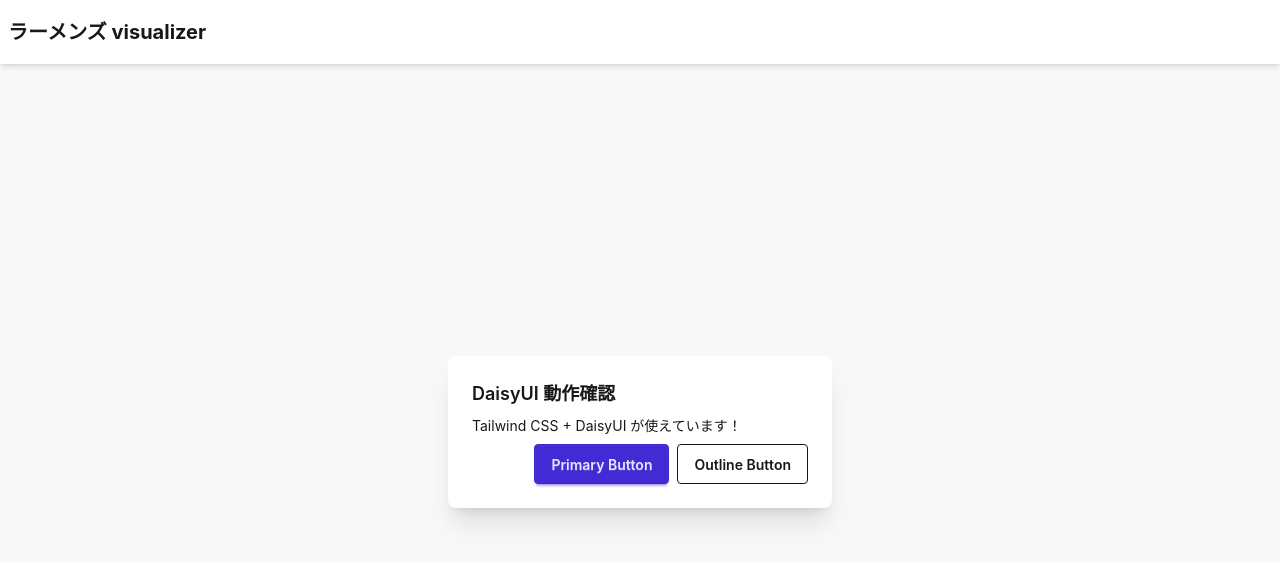
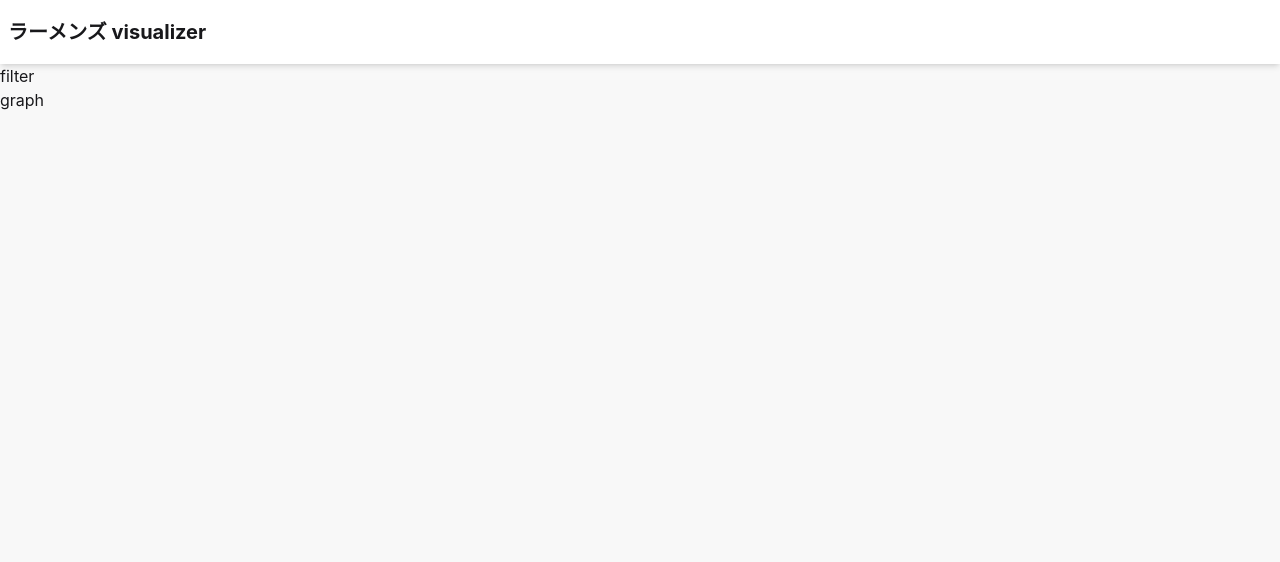
Before and after one commit to vdslab/theme2025-fruits, a React (Vite) app: page / in a window 1280 px wide. Shown: the top 562 px of the page. Built offline with nearby package versions, Linux system fonts and the light colour scheme.

Commit message:
コンポーネント分け

```diff
--- a/src/App.jsx
+++ b/src/App.jsx
@@ -1,22 +1,11 @@
 import Header from "./components/Header";
+import Main from "./components/Main";
 
 export default function App() {
-    return (
-        <div className="min-h-screen bg-base-200 flex flex-col">
-            <Header />
-
-            <main className="flex-1 flex items-center justify-center">
-                <div className="card w-96 bg-base-100 shadow-xl">
-                    <div className="card-body">
-                        <h2 className="card-title">DaisyUI 動作確認</h2>
-                        <p>Tailwind CSS + DaisyUI が使えています！</p>
-                        <div className="card-actions justify-end">
-                            <button className="btn btn-primary">Primary Button</button>
-                            <button className="btn btn-outline">Outline Button</button>
-                        </div>
-                    </div>
-                </div>
-            </main>
-        </div>
-    );
+  return (
+    <div className="min-h-screen bg-base-200 flex flex-col">
+      <Header />
+      <Main />
+    </div>
+  );
 }
--- /dev/null
+++ b/src/components/FilterPanel.jsx
@@ -0,0 +1,3 @@
+export default function FilterPanel() {
+  return <div>filter</div>;
+}
--- /dev/null
+++ b/src/components/Main.jsx
@@ -0,0 +1,11 @@
+import FilterPanel from "./FilterPanel";
+import GraphLayer from "./graph/GraphLayer";
+
+export default function Main() {
+  return (
+    <>
+      <FilterPanel />
+      <GraphLayer />
+    </>
+  );
+}
--- /dev/null
+++ b/src/components/graph/GraphLayer.jsx
@@ -0,0 +1,3 @@
+export default function GraphLayer() {
+  return <div>graph</div>;
+}
```
